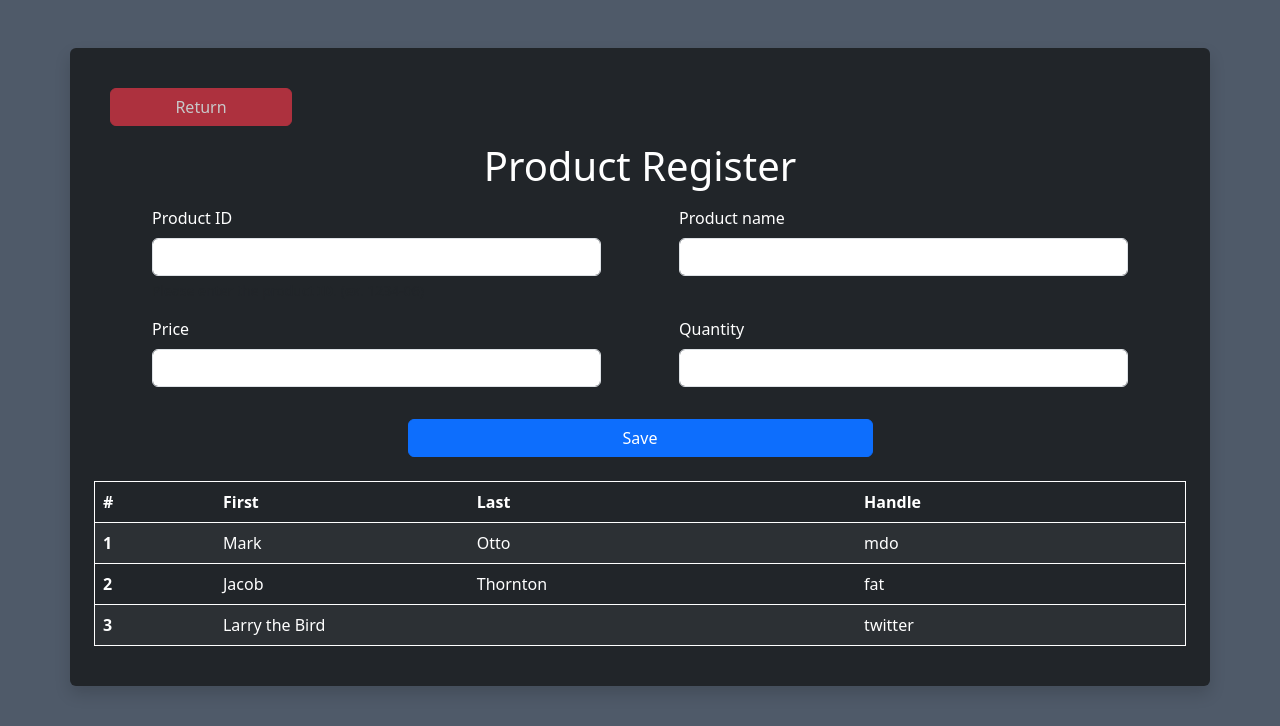
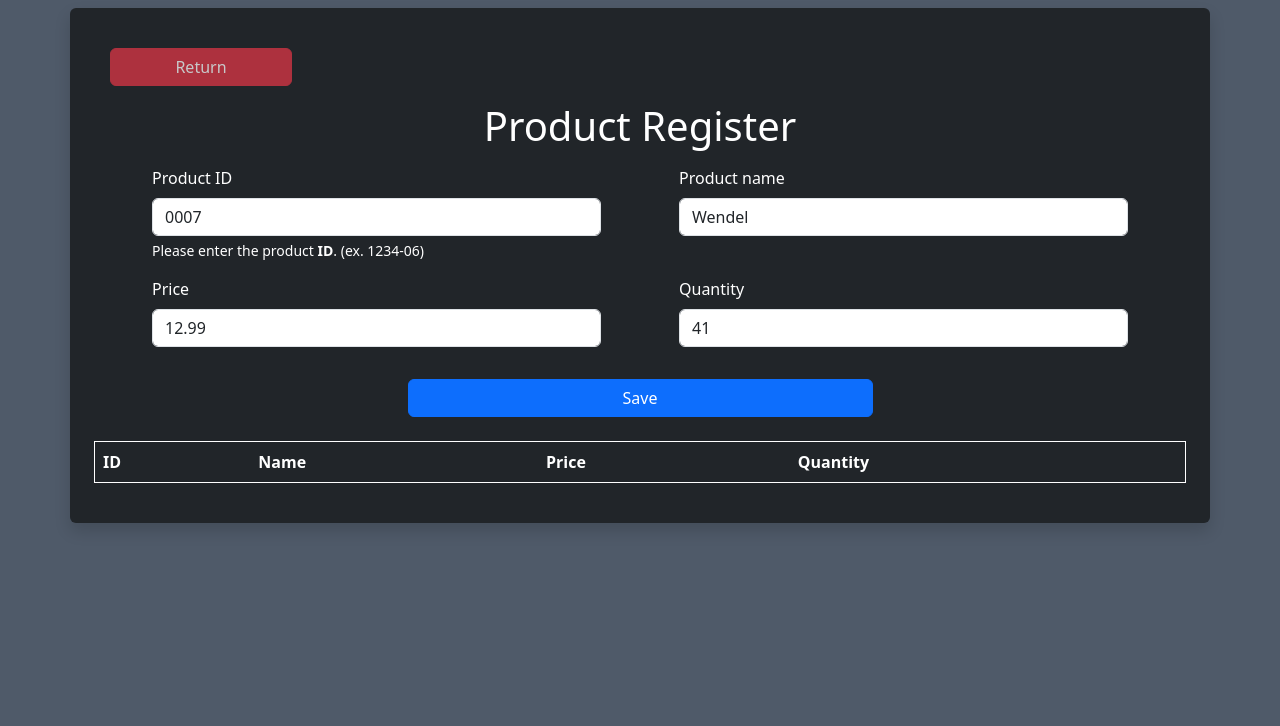
Before and after one commit to Wendelsena/cadastroProdutoReativo_Angular, an Angular app: page / in a window 1280 px wide. Shown: the top 726 px of the page. Built offline with nearby package versions, Linux system fonts and the light colour scheme.

Commit message:
Created reactive form

```diff
--- a/src/app/app.module.ts
+++ b/src/app/app.module.ts
@@ -5,6 +5,7 @@ import { AppRoutingModule } from './app-routing.module';
 import { AppComponent } from './app.component';
 import { NgbModule } from '@ng-bootstrap/ng-bootstrap';
 import { ProductsComponent } from './products/products.component';
+import { ReactiveFormsModule } from '@angular/forms';
 
 @NgModule({
   declarations: [
@@ -14,7 +15,8 @@ import { ProductsComponent } from './products/products.component';
   imports: [
     BrowserModule,
     AppRoutingModule,
-    NgbModule
+    NgbModule,
+    ReactiveFormsModule // IMPORTANTE! para fazer formularios reativos
   ],
   providers: [],
   bootstrap: [AppComponent]
--- /dev/null
+++ b/src/app/product.ts
@@ -0,0 +1,6 @@
+export interface Product { // indtroduzido dentro com componente products.ts
+    id: number,
+    name: string,
+    price: number,
+    quantity: number
+}
--- a/src/app/products/products.component.html
+++ b/src/app/products/products.component.html
@@ -1,55 +1,55 @@
-<div class="mt-5 p-4 container bg-dark text-white shadow rounded">
+<div class="m-auto mb-2 mt-2 p-4 container bg-dark text-white shadow rounded">
   <button class="btn btn-danger col-2 m-3 opacity-75" type="button">Return</button>
   <h1 class="text-center">Product Register</h1>
-  <form class="row justify-content-evenly">
+  <form [formGroup]="formGroupProduct" class="row justify-content-evenly">
     <div class="col-5 p-2">
       <label for="ID" class="form-label">Product ID</label>
-      <input type="text" class="form-control" id="ID" />
-      <div id="emailHelp" class="form-text">
+      <input formControlName="id"
+              type="text"
+              class="form-control"
+              id="ID" />
+      <div id="emailHelp" class="form-text text-white">
         Please enter the product <strong>ID</strong>. (ex. 1234-06)
       </div>
     </div>
     <div class="col-5 p-2">
       <label for="name" class="form-label">Product name</label>
-      <input type="text" class="form-control" id="name" />
+      <input formControlName="name"
+              type="text"
+              class="form-control"
+              id="name" />
     </div>
-
     <div class="col-5 p-2">
       <label for="price" class="form-label">Price</label>
-      <input type="number" class="form-control" id="price" />
+      <input formControlName="price"
+              type="number"
+              class="form-control"
+              id="price" />
     </div>
     <div class="col-5 p-2">
       <label for="quantity" class="form-label">Quantity</label>
-      <input type="number" class="form-control" id="quantity" />
+      <input formControlName="quantity"
+              type="number"
+              class="form-control"
+              id="quantity" />
     </div>
     <button class="btn btn-primary m-4 col-5" type="button">Save</button>
   </form>
   <table class="table table-dark table-striped border border-white">
     <thead>
       <tr>
-        <th scope="col">#</th>
-        <th scope="col">First</th>
-        <th scope="col">Last</th>
-        <th scope="col">Handle</th>
+        <th scope="col">ID</th>
+        <th scope="col">Name</th>
+        <th scope="col">Price</th>
+        <th scope="col">Quantity</th>
       </tr>
     </thead>
     <tbody>
-      <tr >
-        <th scope="row">1</th>
-        <td>Mark</td>
-        <td>Otto</td>
-        <td>mdo</td>
-      </tr>
-      <tr>
-        <th scope="row">2</th>
-        <td>Jacob</td>
-        <td>Thornton</td>
-        <td>fat</td>
-      </tr>
-      <tr>
-        <th scope="row">3</th>
-        <td colspan="2">Larry the Bird</td>
-        <td>twitter</td>
+      <tr *ngFor="let product of products">
+        <th scope="row">{{product.id}}</th>
+        <td>{{product.name}}</td>
+        <td>{{product.price}}</td>
+        <td>{{product.quantity}}</td>
       </tr>
     </tbody>
   </table>
--- a/src/app/products/products.component.ts
+++ b/src/app/products/products.component.ts
@@ -1,10 +1,25 @@
 import { Component } from '@angular/core';
+import { Product } from '../product'; // import da interface Product de product.ts
+import { FormBuilder, FormGroup } from '@angular/forms';
 
 @Component({
   selector: 'app-products',
   templateUrl: './products.component.html',
   styleUrl: './products.component.css'
 })
-export class ProductsComponent {
+export class ProductsComponent { // criado componente recebendo um array vazio
+  products: Product[] = [];
+
+  formGroupProduct: FormGroup; // iniciando o FormGroup
+
+  constructor(private formBuilder: FormBuilder) { // construtor usando formBuilder
+    this.formGroupProduct = formBuilder.group({
+
+      id       : ['0007'], // criando um formGroup inicialmente vazio ['']
+      name     : ['Wendel'],
+      price    : ['12.99'],
+      quantity : ['41']
+    });
+  }
 
 }
```
